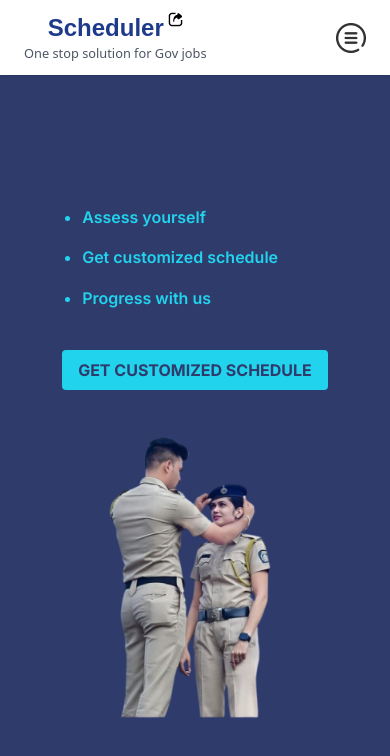
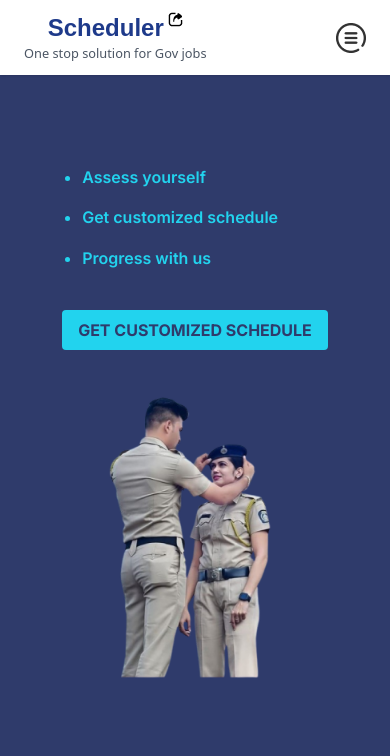
Before and after one commit to jaiswalshash/schedular, a React (Create React App) app: page / in a window 390 px wide. Shown: the top 756 px of the page. Built offline with nearby package versions, Linux system fonts and the light colour scheme; the HTML template or start-up script is replaced by a standard one; a web font is replaced by a local one.

Commit message:
Responsive Home Check

```diff
--- a/src/components/Hero.jsx
+++ b/src/components/Hero.jsx
@@ -19,7 +19,7 @@ export default function Hero() {
 
   return (
     <div className="bg-[#2f3b6b] flex items-center justify-center h-screen absolute inset-0 -z-10">
-      <div className={`container mx-auto flex flex-col mt-[5rem] md:flex-row items-center justify-between md:w-[75%] px-5 md:px-0 transform transition-all duration-1000 ease-in-out ${animate ? 'translate-y-0 opacity-100' : 'translate-y-10 opacity-0'}`}>
+      <div className={`container mx-auto flex flex-col md:flex-row items-center justify-between md:w-[75%] px-5 md:px-0 transform transition-all duration-1000 ease-in-out ${animate ? 'translate-y-0 opacity-100' : 'translate-y-10 opacity-0'}`}>
 
         {/* Text Section */}
         <div className="hero-content text-center md:text-left space-y-10 text-cyan-400 mb-10 md:mb-0">
```
